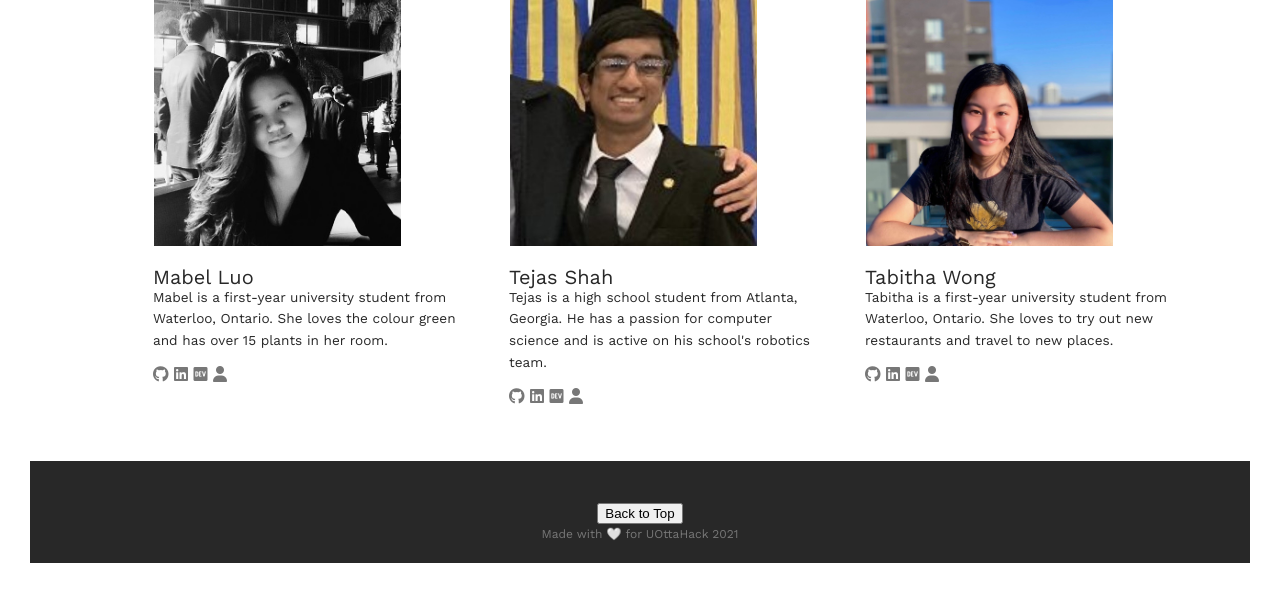
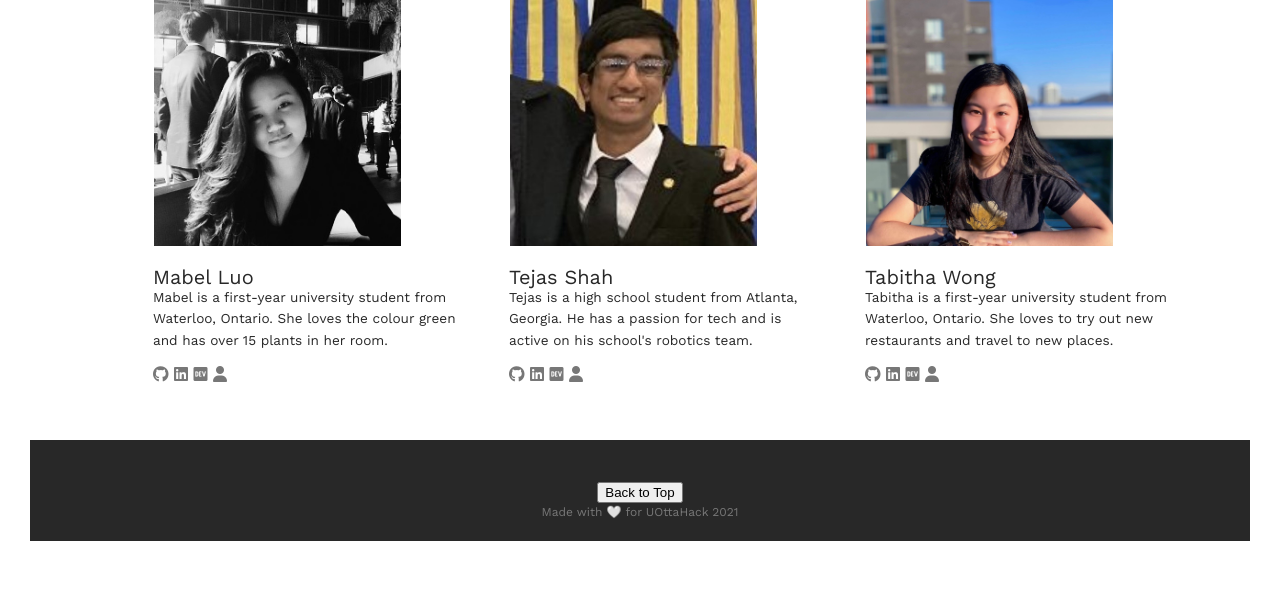
Before and after one commit to tabithawong/BuyPOC, a Flask app: page /about in a window 1280 px wide. Shown: the part 530-1123 px from the top of the page. After the commit the page ends 1101 px from the top, so only its background shows below. Run offline with Flask 2, Linux system fonts and the light colour scheme; some libraries are stand-ins or nearby versions.

Commit message:
Update about.html

```diff
--- a/templates/about.html
+++ b/templates/about.html
@@ -33,7 +33,7 @@
                   <div class="padding">
                     <img class="full-img border-image border-primary" src="../static/img/tejas.jpg" alt="" title="Team" />
                     <h3 class="text-s-size-16 text-size-20 text-line-height-1 text-dark margin-top-20 margin-bottom-0">Tejas Shah</h3>
-                    <p class="text-size-14 text-dark margin-bottom-10">Tejas is a high school student from Atlanta, Georgia. He has a passion for computer science and is active on his school's robotics team.</p>
+                    <p class="text-size-14 text-dark margin-bottom-10">Tejas is a high school student from Atlanta, Georgia. He has a passion for tech and is active on his school's robotics team.</p>
                     <a target="_blank" href="https://github.com/contejas"><i class="fab fa-github"></i></a>
                       <a target="_blank" href="https://www.linkedin.com/in/tejas-shah-a7a73818b/"><i class="fab fa-linkedin"></i></a>
                       <a target="_blank" href="https://devpost.com/contejas"><i class="fab fa-dev"></i></a>
```
